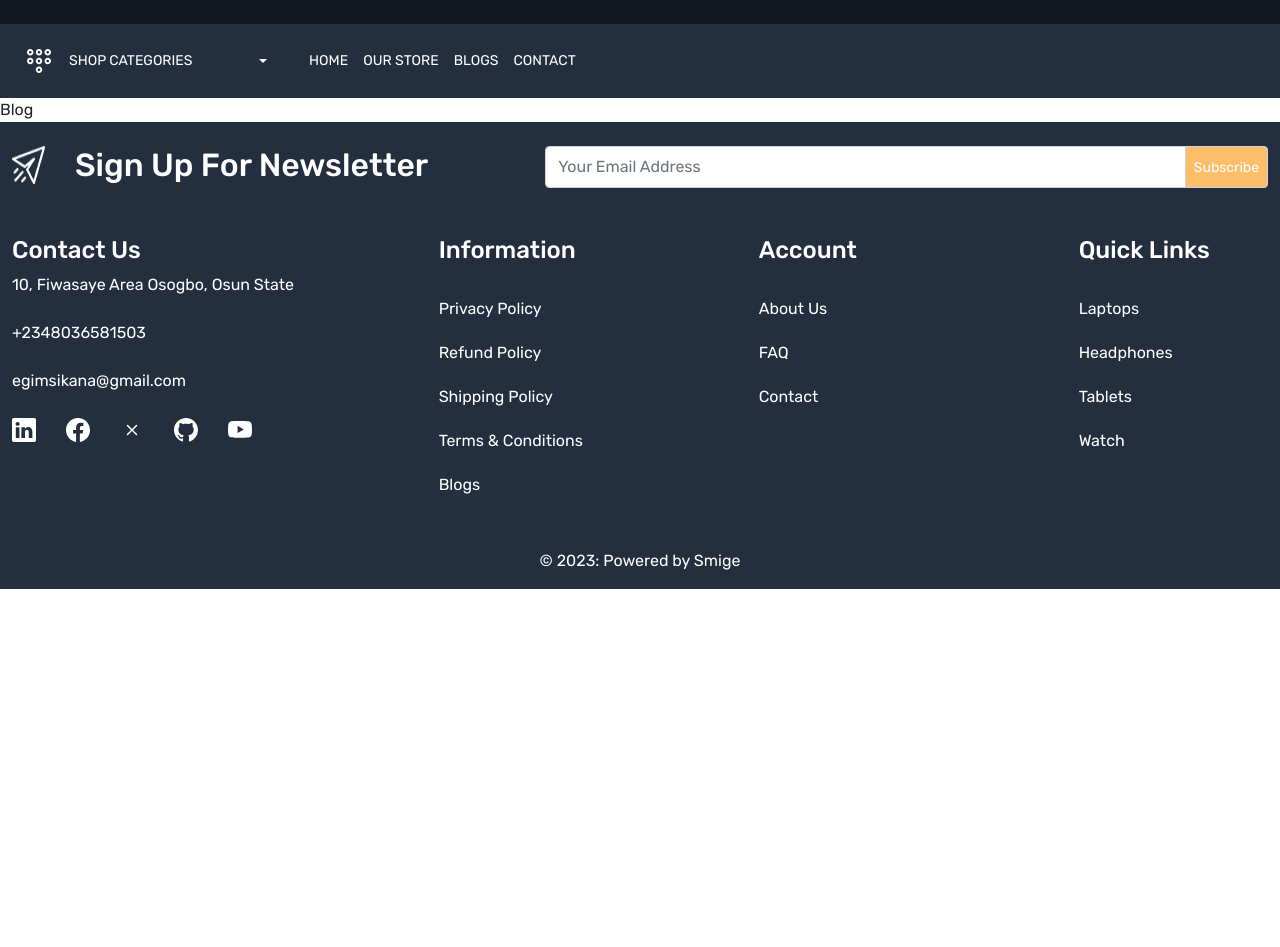
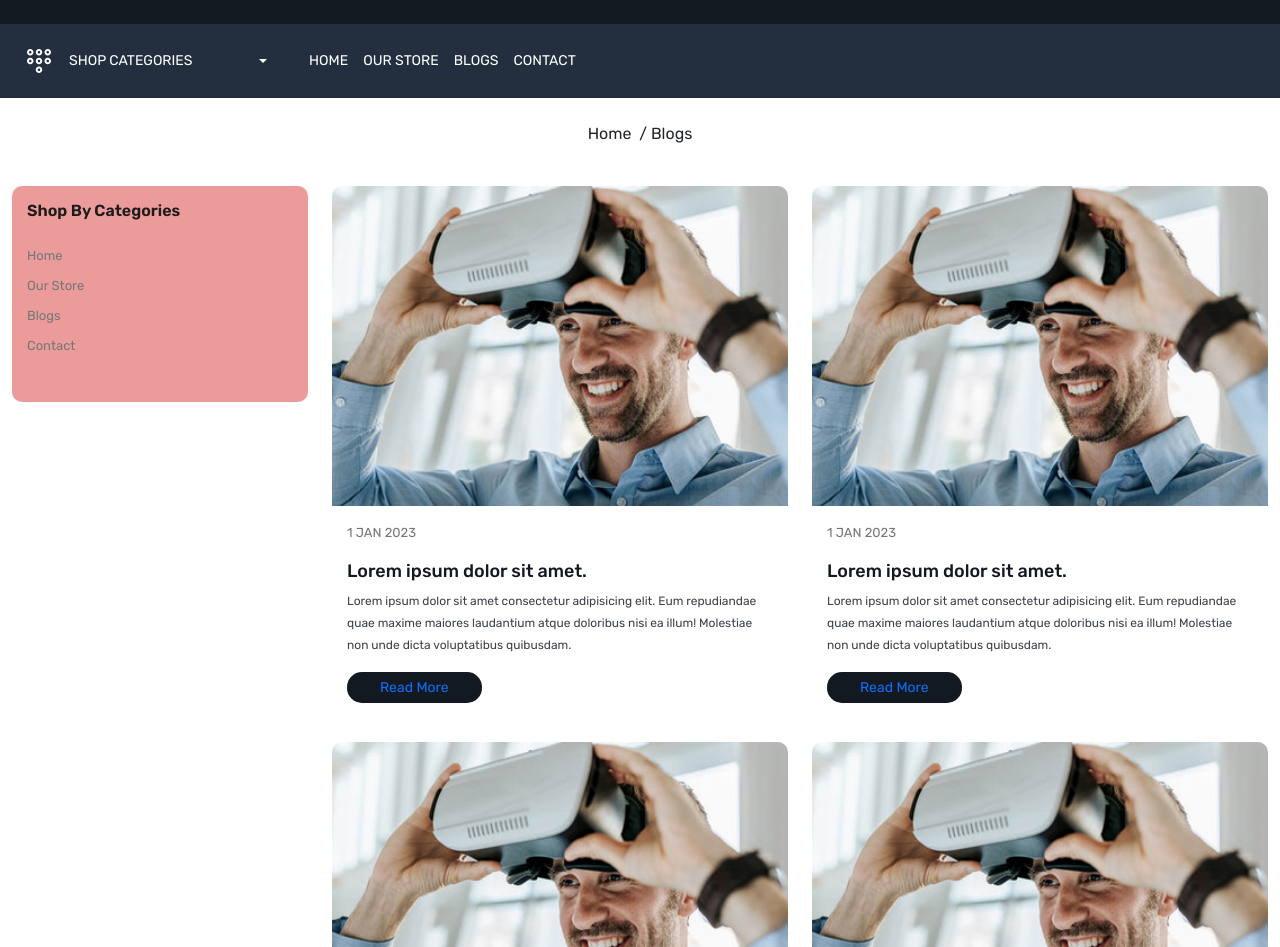
Before and after one commit to smige1/ecommerce-app, a React (Create React App) app: page /blog in a window 1280 px wide. Shown: the part 145-1092 px from the top of the page. Before the commit the page ends 800 px from the top, so only its background shows below. Built offline with nearby package versions, Linux system fonts and the light colour scheme; a web font is replaced by a local one.

Commit message:
blog page completed

```diff
--- a/src/components/BlogCard.jsx
+++ b/src/components/BlogCard.jsx
@@ -3,10 +3,10 @@ import { Link } from "react-router-dom";
 
 const BlogCard = () => {
   return (
-    <div className="col-3">
+
       <div className="blog-card">
         <div className="card-image">
-          <img src="images/blog-1.jpg" className="img-fluid" alt="blog" />
+          <img src="images/blog-1.jpg" className="img-fluid w-100" alt="blog" />
         </div>
         <div className="blog-content">
           <p className="date">1 Jan 2023</p>
@@ -17,7 +17,6 @@ const BlogCard = () => {
           </Link>
         </div>
       </div>
-    </div>
   );
 };
 
--- a/src/pages/Blog.jsx
+++ b/src/pages/Blog.jsx
@@ -1,9 +1,50 @@
-import React from 'react'
+import React from "react";
+import Meta from "../components/Meta";
+import BreadCrumb from "../components/BreadCrumb";
+import BlogCard from "../components/BlogCard"
 
 const Blog = () => {
   return (
-    <div>Blog</div>
-  )
-}
+    <>
+      <Meta title={"Blogs"} />
+      <BreadCrumb title="Blogs" />
+      <div className="blog-wrapper">
+        <div className="container-xxl">
+            <div className="row">
+                <div className="col-3">
+                <div className="filter-card mb-3">
+                <h3 className="filter-title">Shop By Categories</h3>
+                <div>
+                  <ul className="ps-0">
+                    <li>Home</li>
+                    <li>Our Store</li>
+                    <li>Blogs</li>
+                    <li>Contact</li>
+                  </ul>
+                </div>
+              </div>
+                </div>
+                <div className="col-9">
+                    <div className="row">
+                       <div className="col-6 mb-3">
+                       <BlogCard />
+                       </div>
+                       <div className="col-6 mb-3">
+                       <BlogCard />
+                       </div>
+                       <div className="col-6 mb-3">
+                       <BlogCard />
+                       </div>
+                       <div className="col-6 mb-3">
+                       <BlogCard />
+                       </div>
+                    </div>
+                </div>
+            </div>
+        </div>
+      </div>
+    </>
+  );
+};
 
-export default Blog
+export default Blog;
--- a/src/pages/Home.jsx
+++ b/src/pages/Home.jsx
@@ -324,10 +324,17 @@ const Home = () => {
             <div className="col-12">
               <h3 className="section-heading">Our Latest Blogs</h3>
             </div>
+          </div>
+          <div className="row">
+            <div className="col-3">
             <BlogCard />
+            </div>
+            <div className="col-3">
             <BlogCard />
+            </div>
+            <div className="col-3">
             <BlogCard />
-            <BlogCard />
+            </div>
           </div>
         </div>
       </section>
```
